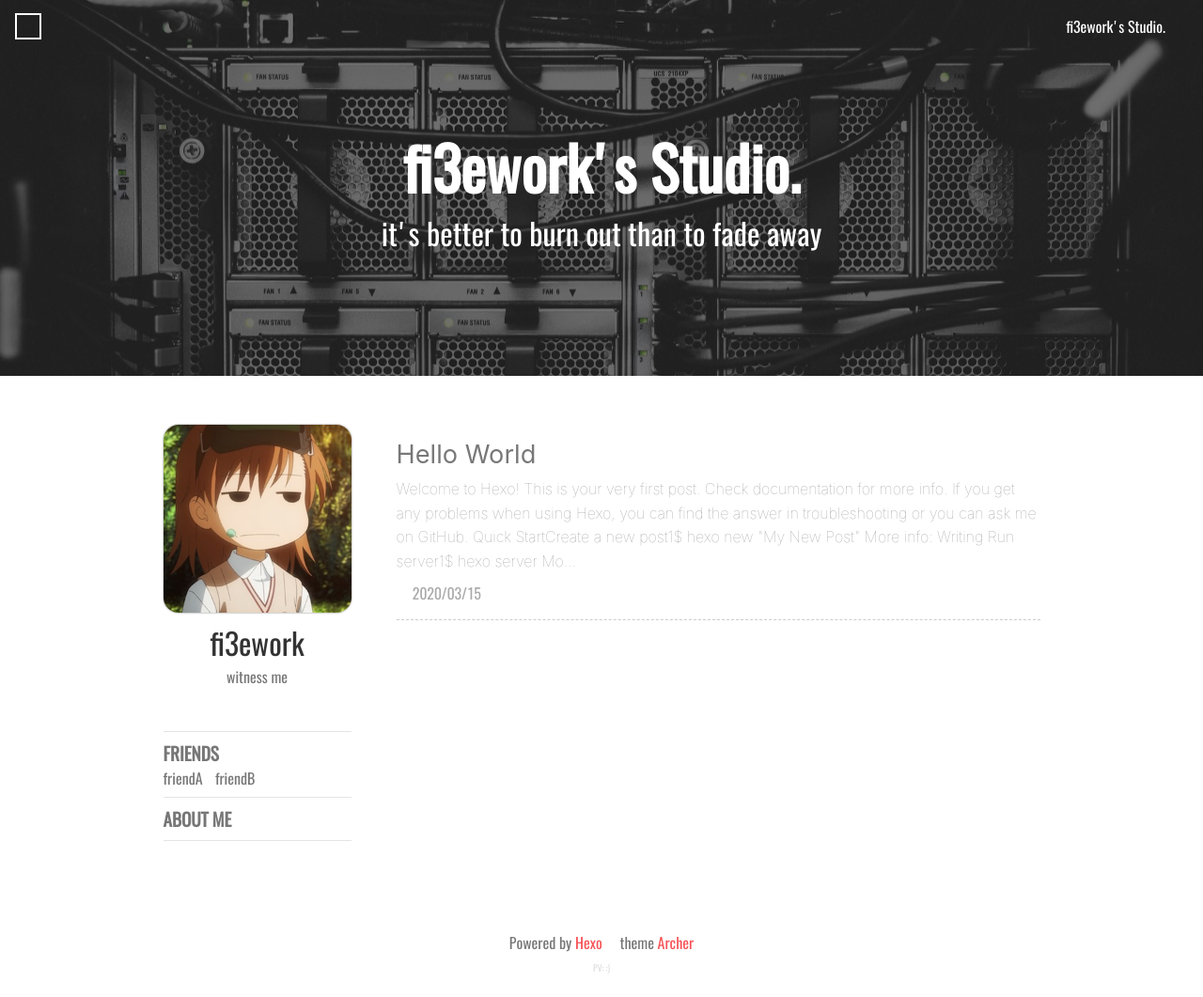
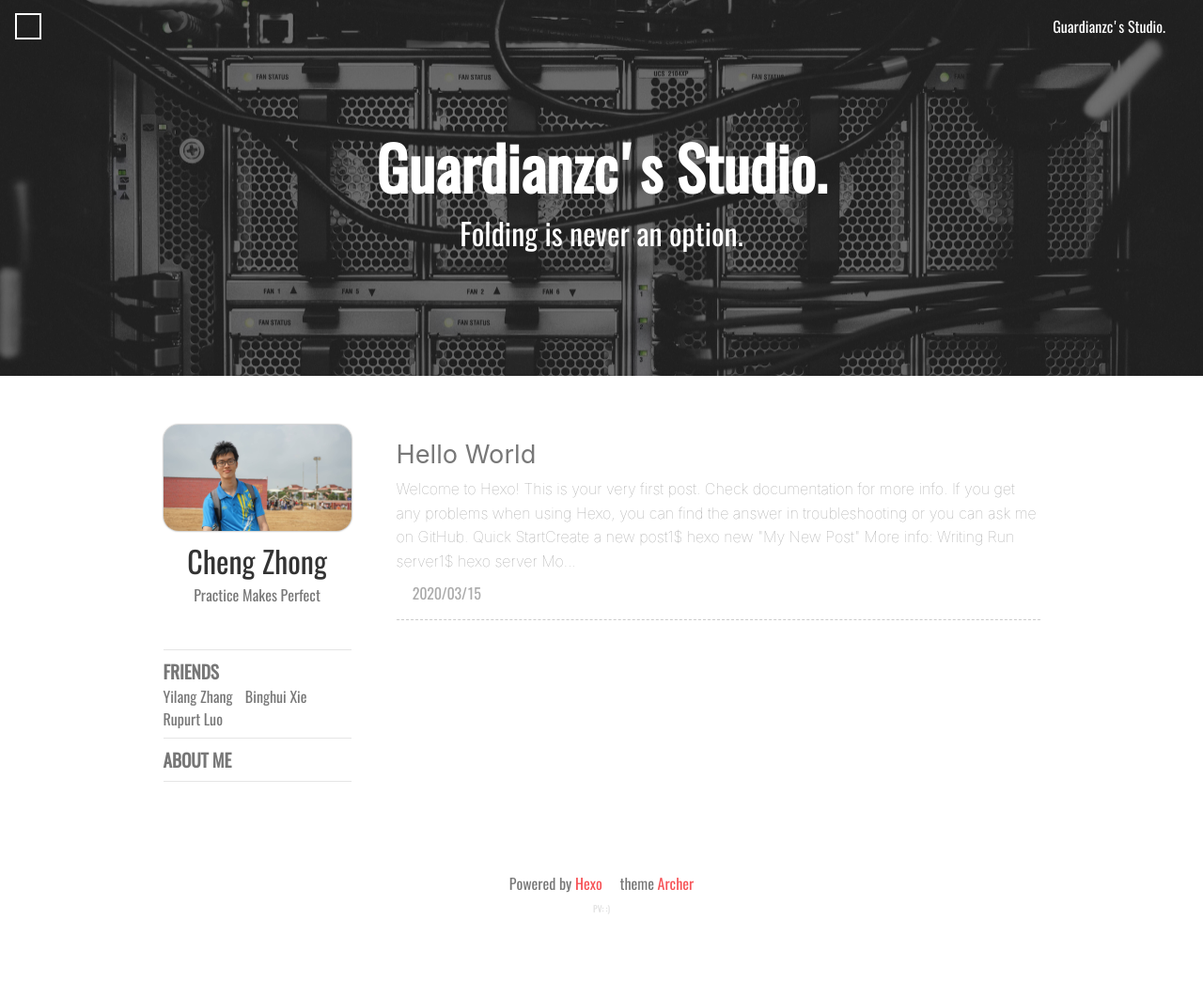
Before and after one commit to Guardianzc/Guardianzc.github.io, a plain HTML site: page index.html in a window 1280 px wide. Shown: the whole page at 94% size. After the commit the page ends 998 px from the top, so only its background shows below. Drawn offline with nearby package versions, Linux system fonts and the light colour scheme; some packages are replaced by stand-ins of ours; a script that the page names is missing; a web font is replaced by a local one.

Commit message:
Site updated: 2020-03-17 20:39:16

```diff
--- a/index.html
+++ b/index.html
@@ -30,7 +30,7 @@
     <meta http-equiv="Cache-control" content="no-cache">
     <meta http-equiv="X-UA-Compatible" content="IE=edge,chrome=1"/>
 
-    <title>fi3ework&#39;s Studio</title>
+    <title>Guardianzc&#39;s Studio</title>
     <style type="text/css">
     @font-face {
         font-family: 'Oswald-Regular';
@@ -218,7 +218,7 @@
     <div class="header-sidebar-menu">&#xe775;</div>
     <!-- post页的toggle banner  -->
 
-    <a class="home-link" href=/>fi3ework's Studio.</a>
+    <a class="home-link" href=/>Guardianzc's Studio.</a>
 </header>
     <div class="wrapper">
         <div class="site-intro" style="
@@ -244,7 +244,7 @@ height:50vh;
         <h1 class="intro-title">
             <!-- 主页  -->
 
-            fi3ework's Studio.
+            Guardianzc's Studio.
             <!-- 文章页  -->
 
         </h1>
@@ -253,7 +253,7 @@ height:50vh;
             <!-- 主页副标题  -->
 
 
-                it's better to burn out than to fade away
+                Folding is never an option.
 
             <!-- 文章页  -->
 
@@ -396,11 +396,11 @@ Mo...
             <!-- profile -->
 
             <div class="profile">
-    <img class="profile-avatar" alt="avatar" src= /avatar/Misaka.jpg >
-    <div class="profile-name">fi3ework</div>
+    <img class="profile-avatar" alt="avatar" src= /avatar/Photo.jpg >
+    <div class="profile-name">Cheng Zhong</div>
 
     <div class="profile-signature">
-        witness me
+        Practice Makes Perfect
     </div>
 
 
@@ -409,22 +409,15 @@ Mo...
 
 
 
-                <a href="mailto:12345@qq.com" class="iconfont-archer email" title=email ></a>
+                <a href="mailto:710248571@qq.com" class="iconfont-archer email" title=email ></a>
 
 
 
 
 
-                <a href="//github.com/fi3ework" class="iconfont-archer github" target="_blank" title=github></a>
+                <a href="https://github.com/Guardianzc" class="iconfont-archer github" target="_blank" title=github></a>
 
 
-
-
-
-                <span class="iconfont-archer wechat" title=wechat>
-
-                  <img class="profile-qr" src="/assets/example_qr.png" />
-                </span>
 
 
 
@@ -471,16 +464,20 @@ Mo...
 
 
                     <span>
-                        <a href= //www.baidu.com target="_black">friendA</a>
+                        <a href= https://github.com/zhangyilang target="_black">Yilang Zhang</a>
                     </span>
 
 
 
                     <span>
-                        <a href= //www.google.com target="_black">friendB</a>
+                        <a href= https://github.com/XieBinghui target="_black">Binghui Xie</a>
                     </span>
 
 
+
+                    <span>
+                        <a href= https://github.com/RupertLuo target="_black">Rupurt Luo</a>
+                    </span>
 
 
         </div>
@@ -501,22 +498,15 @@ Mo...
 
 
 
-                <a href="mailto:12345@qq.com" class="iconfont-archer email" title=email ></a>
+                <a href="mailto:710248571@qq.com" class="iconfont-archer email" title=email ></a>
 
 
 
 
 
-                <a href="//github.com/fi3ework" class="iconfont-archer github" target="_blank" title=github></a>
+                <a href="https://github.com/Guardianzc" class="iconfont-archer github" target="_blank" title=github></a>
 
 
-
-
-
-                <span class="iconfont-archer wechat" title=wechat>
-
-                  <img class="profile-qr" src="/assets/example_qr.png" />
-                </span>
 
 
 
```
Also changed, not shown: 2020/03/15/hello-world/index.html (+5 -12 lines), about/index.html (+4 -11 lines), archives/2020/03/index.html (+4 -11 lines), archives/2020/index.html (+4 -11 lines), archives/index.html (+4 -11 lines), avatar/Misaka.jpg (deleted), avatar/Photo.jpg (added).
